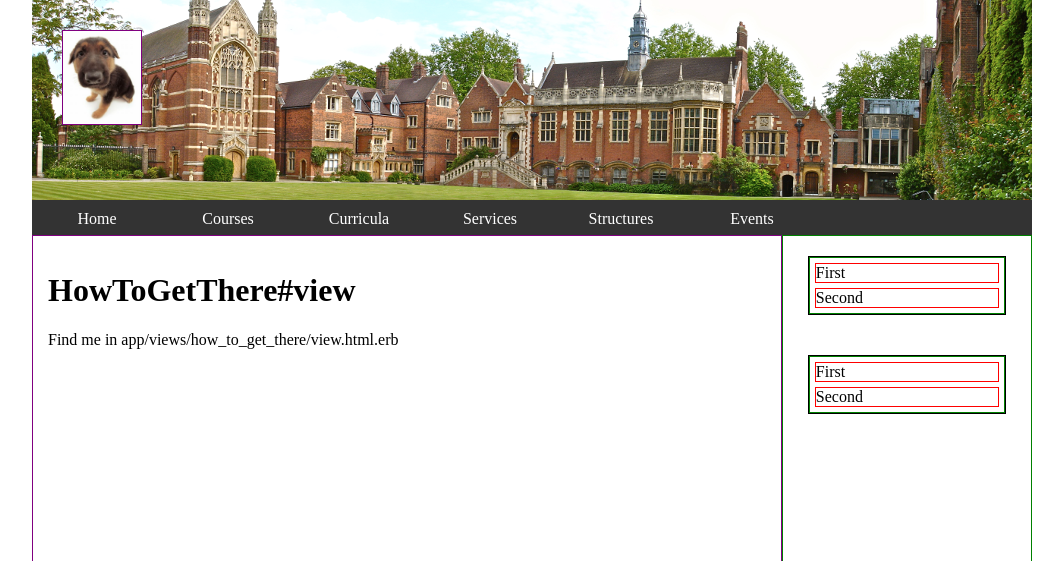
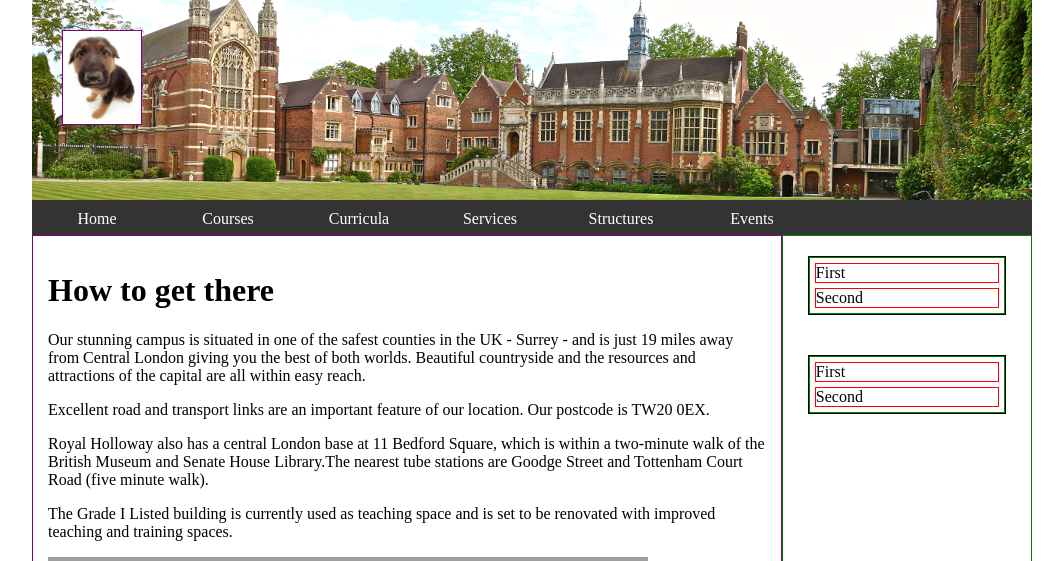
Before and after one commit to fabiomenza/school, a Rails app: page /how_to_get_there in a window 1280 px wide. Shown: the top 561 px of the page, without its empty margins (108-1171 px from the left). Run offline with Rails 7, Linux system fonts and the light colour scheme; style sheets or scripts are compiled from the project's sources; some libraries are stand-ins or nearby versions; grey boxes are pictures that could not be loaded.

```diff
--- a/app/controllers/awards_controller.rb
+++ b/app/controllers/awards_controller.rb
@@ -1,4 +1,9 @@
 class AwardsController < ApplicationController
   def view
+	@name = @title = "School's Awards"
+	@awards = Array.new
+	Award.all.each do |award|
+		@awards << {:name => "#{award.title}",:value => "/award/#{award.id}/", :time => award.date}
+	end
   end
 end
--- a/app/controllers/contacts_controller.rb
+++ b/app/controllers/contacts_controller.rb
@@ -1,4 +1,5 @@
 class ContactsController < ApplicationController
   def view
+	@title = "Contacts"
   end
 end
--- a/app/controllers/how_to_get_there_controller.rb
+++ b/app/controllers/how_to_get_there_controller.rb
@@ -1,4 +1,5 @@
 class HowToGetThereController < ApplicationController
   def view
+	@title = "How to get there - Map"
   end
 end
--- a/app/views/bureaucracy/view.html.erb
+++ b/app/views/bureaucracy/view.html.erb
@@ -1,2 +1,2 @@
 <h1><%= @title %></h1>
-<p></p>
+<p>The purpose of this webpage is to give parents and guardians a detailed explanation on how to apply for school places in Leicestershire. By clicking on the links below you can find out more information regarding school admissions, as well as useful links, downloads and contact details. Contact us on 0116 3056684 or email admissions@leics.gov.uk.</p>
--- a/app/views/how_to_get_there/view.html.erb
+++ b/app/views/how_to_get_there/view.html.erb
@@ -1,2 +1,6 @@
-<h1>HowToGetThere#view</h1>
-<p>Find me in app/views/how_to_get_there/view.html.erb</p>
+<h1>How to get there</h1>
+<p>Our stunning campus is situated in one of the safest counties in the UK - Surrey - and is just 19 miles away from Central London giving you the best of both worlds. Beautiful countryside and the resources and attractions of the capital are all within easy reach.</p>
+<p>Excellent road and transport links are an important feature of our location.  Our postcode is TW20 0EX.</p>
+<p>Royal Holloway also has a central London base at 11 Bedford Square, which is within a two-minute walk of the British Museum and Senate House Library.The nearest tube stations are Goodge Street and Tottenham Court Road (five minute walk).</p>
+<p>The Grade I Listed building is currently used as teaching space and is set to be renovated with improved teaching and training spaces.</p>
+<img src="http://www.somersethouse.org.uk/images/mi/visit/map.jpg" alt="map" width="600">
```
Also changed, not shown: app/views/awards/view.html.erb (+6 -2 lines).
